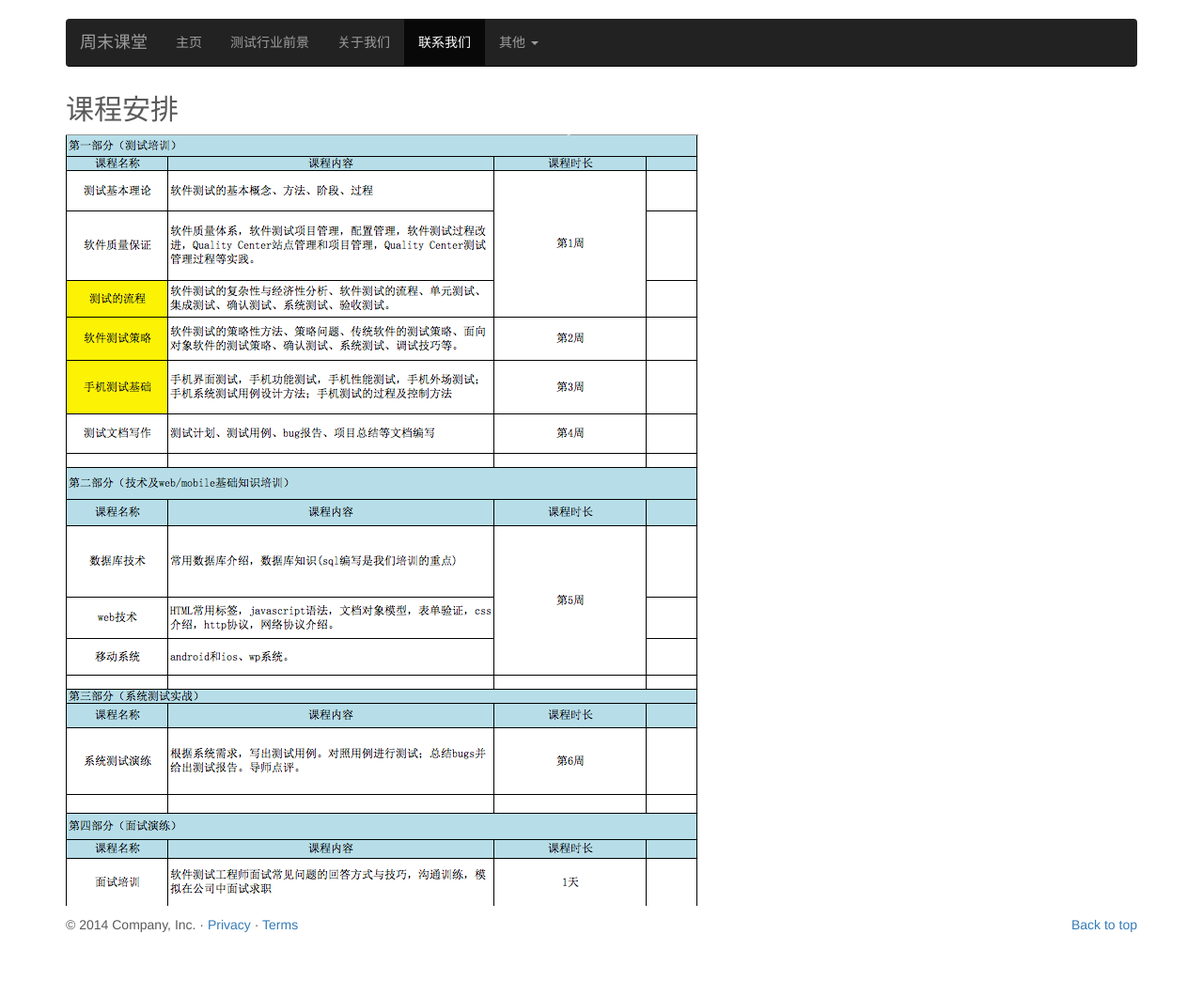
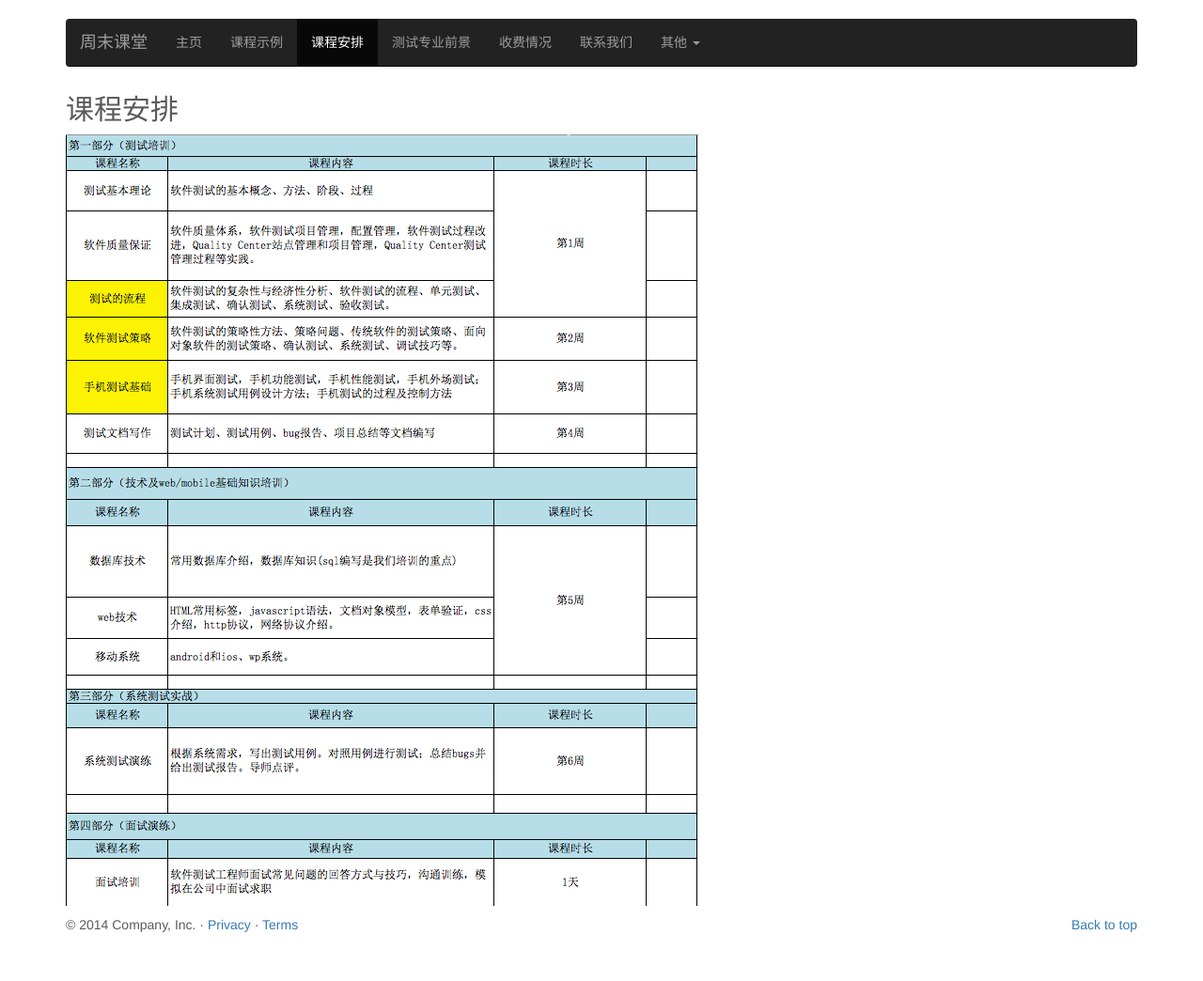
Before and after one commit to guming/myblog, a Jekyll site: the page intro.html, which Jekyll copies as it is, in a window 1280 px wide. Shown: the whole page at 94% size. Built offline with Jekyll 4.4.1, drawn with Linux system fonts in a browser that asks for light colours; nearby versions of some CDN libraries.

Commit message:
change index

```diff
--- a/about.html
+++ b/about.html
@@ -45,7 +45,6 @@
             <div class="navbar-collapse collapse">
               <ul class="nav navbar-nav">
                 <li><a href="index.html">主页</a></li>
-                <li><a href="testinfo.html">测试行业前景</a></li>
                 <li class="active"><a href="#about">关于我们</a></li>
                 <li><a href="contact.html">联系我们</a></li>
                 <li class="dropdown">
--- a/contact.html
+++ b/contact.html
@@ -45,8 +45,10 @@
             <div class="navbar-collapse collapse">
               <ul class="nav navbar-nav">
                 <li><a href="index.html">主页</a></li>
-                <li><a href="testinfo.html">测试行业前景</a></li>
-                <li><a href="about.html">关于我们</a></li>
+                <li><a href="intro.html">课程示例</a></li>
+                <li><a href="intro.html">课程安排</a></li>
+                <li><a href="testinfo.html">测试专业前景</a></li>
+                <li><a href="intro.html">收费情况</a></li>
                 <li class="active"><a href="contact.html">联系我们</a></li>
                 <li class="dropdown">
                   <a href="#" class="dropdown-toggle" data-toggle="dropdown">其他 <span class="caret"></span></a>
--- a/home.html
+++ b/home.html
@@ -40,16 +40,15 @@
                 <span class="icon-bar"></span>
                 <span class="icon-bar"></span>
               </button>
-              <a class="navbar-brand" href="#">Doukan周末课堂</a>
+              <a class="navbar-brand" href="http://doukan.co">Doukan周末课堂</a>
             </div>
             <div class="navbar-collapse collapse">
               <ul class="nav navbar-nav">
                 <li class="active"><a href="#">首页</a></li>
                 <li><a href="intro.html">课程示例</a></li>
                 <li><a href="intro.html">课程安排</a></li>
-                <li><a href="testinfo.html">测试专业前景</a></li>
+                <li><a href="testinfo.html">行业背景</a></li>
                 <li><a href="intro.html">收费情况</a></li>
-                <li><a href="about.html">关于我们</a></li>
                 <li><a href="contact.html">联系我们</a></li>
                 <li class="dropdown">
                   <a href="#" class="dropdown-toggle" data-toggle="dropdown">其他 <span class="caret"></span></a>
--- a/intro.html
+++ b/intro.html
@@ -45,9 +45,11 @@
             <div class="navbar-collapse collapse">
               <ul class="nav navbar-nav">
                 <li><a href="index.html">主页</a></li>
-                <li><a href="testinfo.html">测试行业前景</a></li>
-                <li><a href="about.html">关于我们</a></li>
-                <li class="active"><a href="contact.html">联系我们</a></li>
+                <li><a href="intro.html">课程示例</a></li>
+                <li class="active"><a href="intro.html">课程安排</a></li>
+                <li><a href="testinfo.html">测试专业前景</a></li>
+                <li><a href="intro.html">收费情况</a></li>
+                <li><a href="contact.html">联系我们</a></li>
                 <li class="dropdown">
                   <a href="#" class="dropdown-toggle" data-toggle="dropdown">其他 <span class="caret"></span></a>
                   <ul class="dropdown-menu" role="menu">
--- a/testinfo.html
+++ b/testinfo.html
@@ -45,8 +45,10 @@
             <div class="navbar-collapse collapse">
               <ul class="nav navbar-nav">
                 <li><a href="index.html">主页</a></li>
-                <li class="active"><a href="testinfo.html">测试行业前景</a></li>
-                <li><a href="about.html">关于我们</a></li>
+                <li><a href="intro.html">课程示例</a></li>
+                <li><a href="intro.html">课程安排</a></li>
+                <li class="active"><a href="testinfo.html">行业背景</a></li>
+                <li><a href="intro.html">收费情况</a></li>
                 <li><a href="contact.html">联系我们</a></li>
                 <li class="dropdown">
                   <a href="#" class="dropdown-toggle" data-toggle="dropdown">其他 <span class="caret"></span></a>
```
